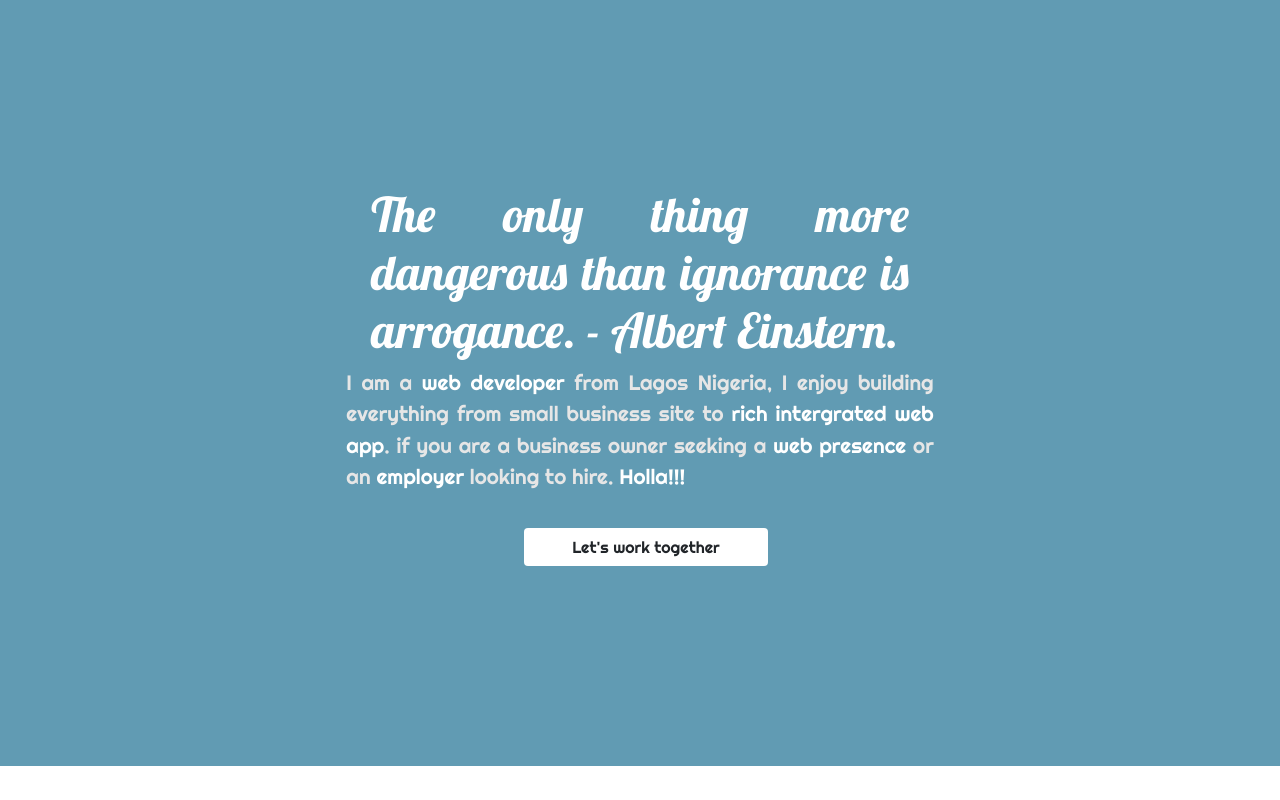
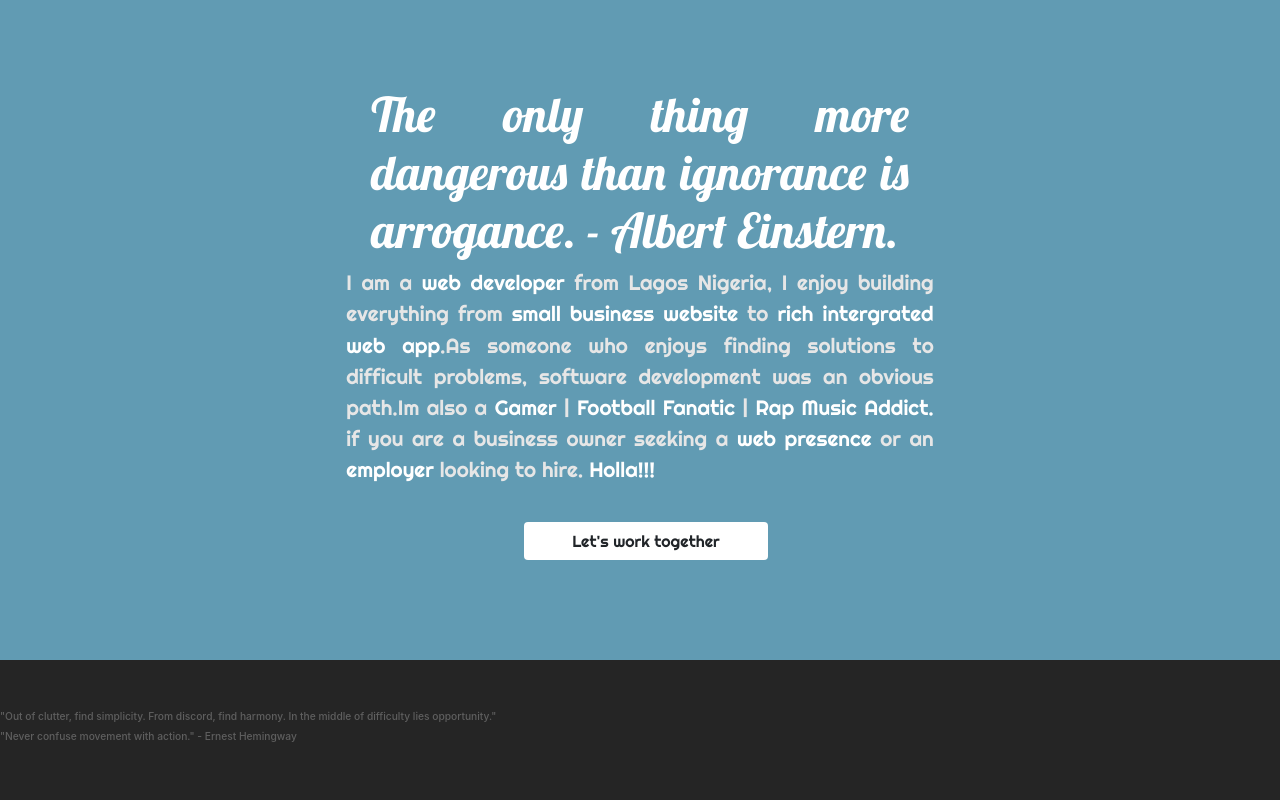
Before and after one commit to dav4thevid/Port_Folio, a React (Create React App) app: page / in a window 1280 px wide. Shown: the part 3453-4253 px from the top of the page. Before the commit the page ends 4219 px from the top, so only its background shows below. Built offline with nearby package versions, Linux system fonts and the light colour scheme; a web font is replaced by a local one.

Commit message:
added footer component

```diff
--- a/src/App.jsx
+++ b/src/App.jsx
@@ -5,6 +5,7 @@ import Body from "./components/Body";
 import Workflow from "./components/Workflow";
 import PortFolio from "./components/PortFolio"
 import AboutMe from "./components/AboutMe"
+import Footer from "./components/Footer"
 
 import "./Stylesheet.css";
 
@@ -16,6 +17,7 @@ function App() {
       <Workflow />
       <PortFolio />
       <AboutMe />
+      <Footer />
     </div>
   );
 }
--- a/src/Stylesheet.css
+++ b/src/Stylesheet.css
@@ -313,8 +313,8 @@ a img {
 .about-me {
   background-color: rgb(97, 155, 179);
   width: 100%;
-  padding-top:200px;
-  padding-bottom: 200px;
+  padding-top:100px;
+  padding-bottom: 100px;
 }
 
 .about-me-heading{
@@ -336,3 +336,27 @@ a img {
   font-family:"Righteous", cursive;
   text-align:justify;
 }
+
+.footer {
+  padding-top:50px;
+  padding-bottom: 50px;
+  background-color: rgb(37, 37, 37);
+
+
+
+
+}
+
+.footer-header{
+  width:70%;
+
+  color:rgb(95, 95, 95);;
+  font-size:0.8em
+}
+
+.footer-p{
+  width:70%;
+  color:rgb(95, 95, 95);
+
+  font-size:0.8em
+}
--- a/src/components/AboutMe.jsx
+++ b/src/components/AboutMe.jsx
@@ -5,7 +5,7 @@ function AboutMe(){
         <div class = "container-fluid about-me">
 
             <h1 class= "about-me-heading">The only thing more dangerous than ignorance is arrogance.<span> - Albert Einstern.</span></h1>
-            <p class = "about-me-p">I am a <span>web developer</span> from Lagos Nigeria, I enjoy building everything from small business site to <span>rich intergrated web app</span>. if you are a business owner seeking a <span>web presence</span> or an <span>employer</span> looking to hire. <span>Holla!!!</span></p>
+            <p class = "about-me-p">I am a <span>web developer</span> from Lagos Nigeria, I enjoy building everything from <span>small business website</span> to <span>rich intergrated web app</span>.As someone who enjoys finding solutions to difficult problems, software development was an obvious path.Im also a <span>Gamer </span>|  <span>Football Fanatic</span> |  <span>Rap Music Addict.</span> if you are a business owner seeking a <span>web presence</span> or an <span>employer</span> looking to hire. <span>Holla!!!</span></p>
             <p class = "about-me-p"></p>
             <p class = "about-me-p"></p>
 
--- /dev/null
+++ b/src/components/Footer.jsx
@@ -0,0 +1,22 @@
+import React from "react"
+
+function Footer(){
+    return (
+        <div>
+            <div class = "container-fluid footer">
+            <div class = "row">
+            <footer class = "footer-header">
+            <h2 class = "footer-header">"Out of clutter, find simplicity. From discord, find harmony. In the middle of difficulty lies opportunity."</h2>
+            <h2 class = "footer-p">"Never confuse movement with action." - Ernest Hemingway</h2>
+            <ion-icon name="logo-github"></ion-icon>
+            <ion-icon name="logo-twitter"></ion-icon>
+            <ion-icon name="logo-facebook"></ion-icon>
+            </footer>
+            </div>
+            </div>
+        </div>
+    )
+}
+
+
+export default Footer;
```
